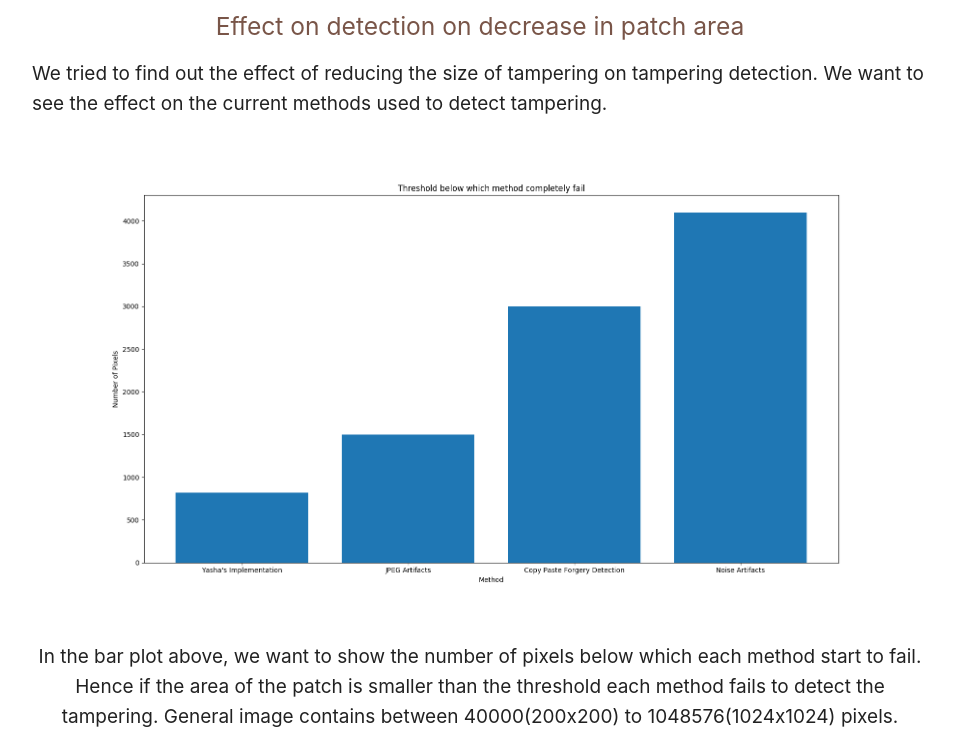
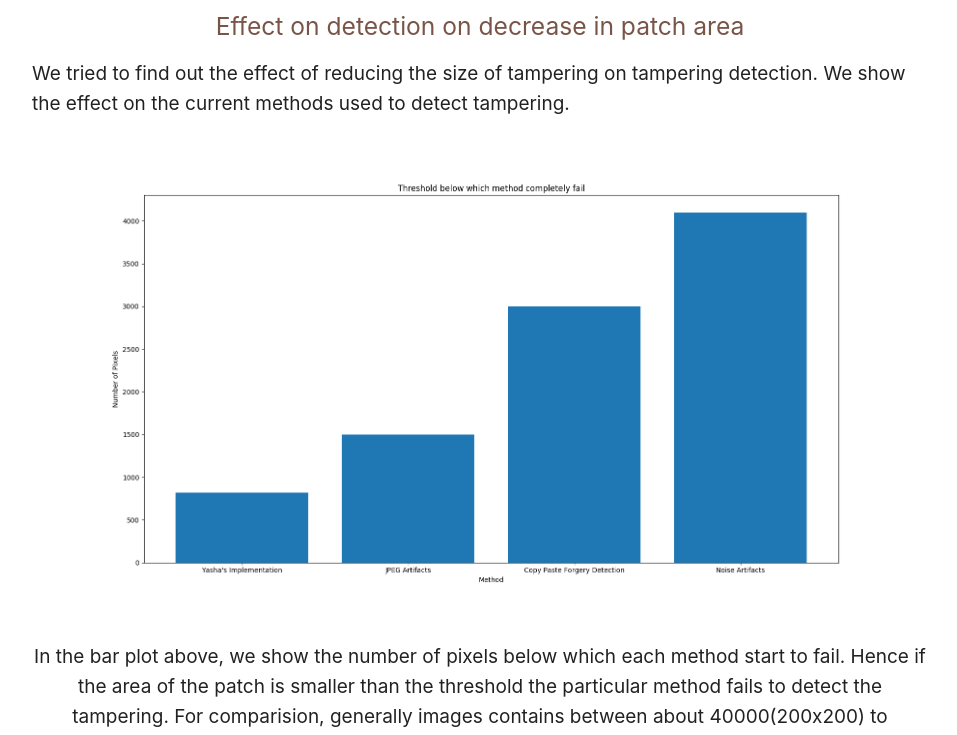
Before and after one commit to shubhMaheshwari/Image_Tampering, a plain HTML site: page docs/index.html in a window 1280 px wide. Shown: the part 485-1220 px from the top of the page, without its empty margins (160-1117 px from the left). Drawn offline with nearby package versions, Linux system fonts and the light colour scheme.

Commit message:
Updated Website

```diff
--- a/docs/index.html
+++ b/docs/index.html
@@ -43,10 +43,10 @@
 						Effect on detection on decrease in patch area
 					</h5>
 					<p>
-						We tried to find out the effect of reducing the size of tampering on tampering detection. We want to see the effect on the current methods used to detect tampering.
+						We tried to find out the effect of reducing the size of tampering on tampering detection. We show the effect on the current methods used to detect tampering.
 					</p>
 					<img class="center" alt="" style="width: 100%;" src="./images/Bar_plot_method_threshold.png" >
-					<p class="center"> In the bar plot above, we want to show the number of pixels below which each method start to fail. Hence if the area of the patch is smaller than the threshold each method fails to detect the tampering. General image contains between 40000(200x200) to 1048576(1024x1024) pixels.</p>
+					<p class="center"> In the bar plot above, we show the number of pixels below which each method start to fail. Hence if the area of the patch is smaller than the threshold the particular method fails to detect the tampering. For comparision, generally images contains between about 40000(200x200) to 1048576(1024x1024) pixels.</p>
 
 					<br>
 					<p>
```
